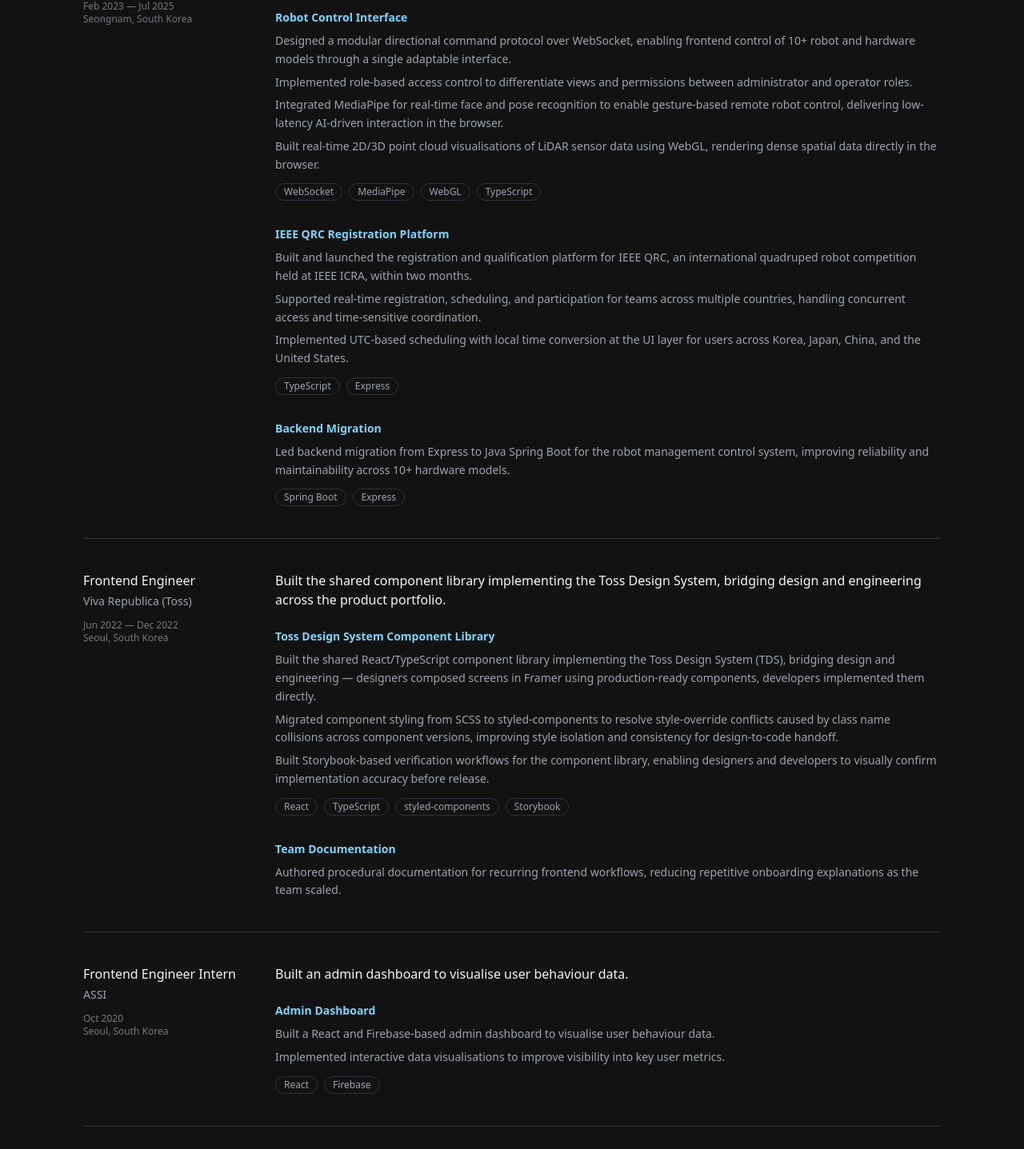
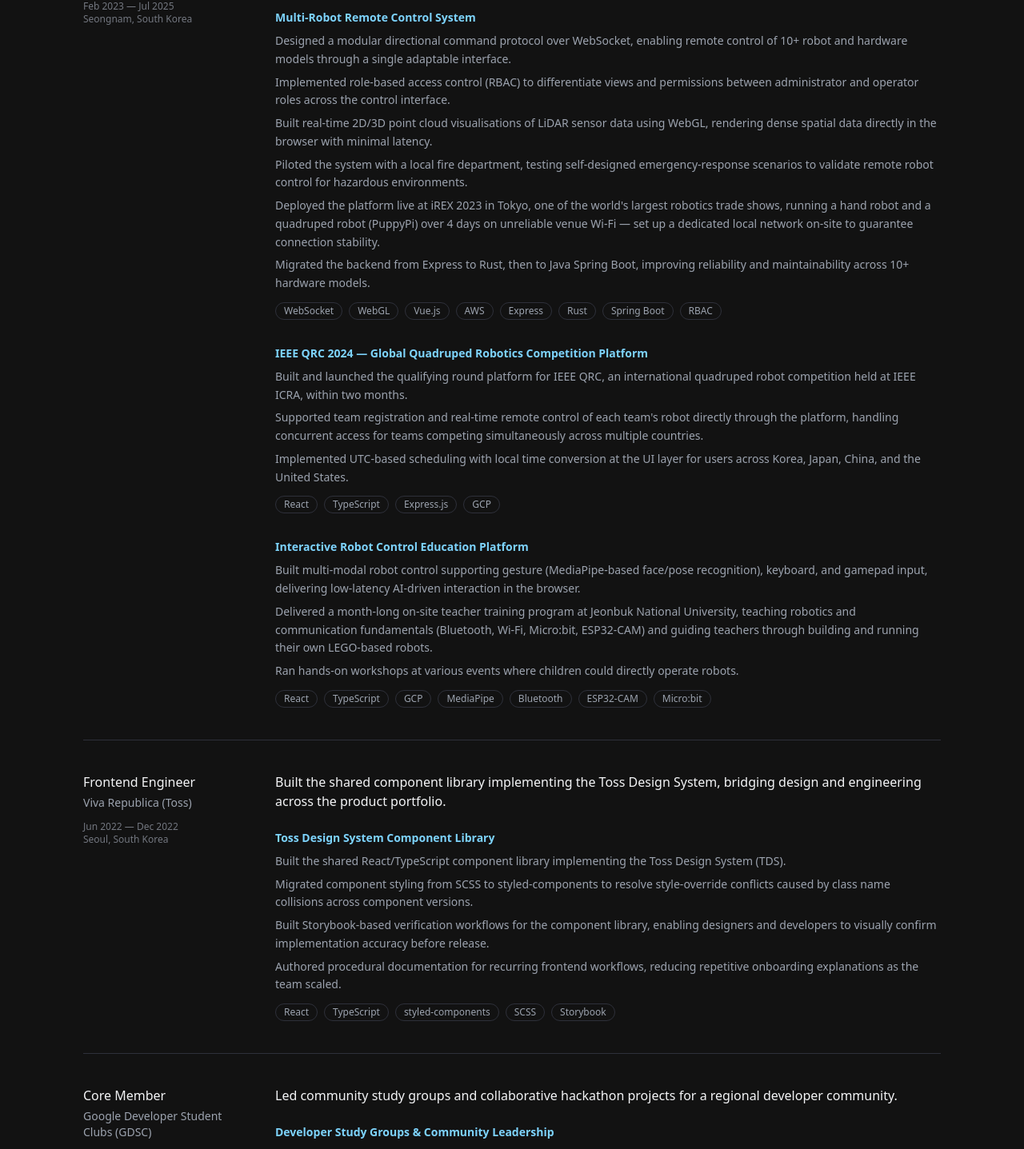
Before and after one commit to jeonghye-choi/portfolio, a React (Vite) app: page /experiences in a window 1280 px wide. Shown: the part 288-1725 px from the top of the page at 80% size. Built offline with nearby package versions, Linux system fonts and the light colour scheme.

Commit message:
chore: update experiences and projects contents

```diff
--- a/src/data/experiences.ts
+++ b/src/data/experiences.ts
@@ -25,33 +25,54 @@ export const experiences: Experience[] = [
     startDate: "2023-02",
     endDate: "2025-07",
     companySummary:
-      "Built real-time control interfaces for robotics hardware and led the platform for an international robotics competition.",
+      "Built real-time control interfaces for robotics hardware and led platforms for international robotics competitions and education.",
     projects: [
       {
-        title: "Robot Control Interface",
+        title: "Multi-Robot Remote Control System",
         bullets: [
-          "Designed a modular directional command protocol over WebSocket, enabling frontend control of 10+ robot and hardware models through a single adaptable interface.",
-          "Implemented role-based access control to differentiate views and permissions between administrator and operator roles.",
-          "Integrated MediaPipe for real-time face and pose recognition to enable gesture-based remote robot control, delivering low-latency AI-driven interaction in the browser.",
-          "Built real-time 2D/3D point cloud visualisations of LiDAR sensor data using WebGL, rendering dense spatial data directly in the browser.",
+          "Designed a modular directional command protocol over WebSocket, enabling remote control of 10+ robot and hardware models through a single adaptable interface.",
+          "Implemented role-based access control (RBAC) to differentiate views and permissions between administrator and operator roles across the control interface.",
+          "Built real-time 2D/3D point cloud visualisations of LiDAR sensor data using WebGL, rendering dense spatial data directly in the browser with minimal latency.",
+          "Piloted the system with a local fire department, testing self-designed emergency-response scenarios to validate remote robot control for hazardous environments.",
+          "Deployed the platform live at iREX 2023 in Tokyo, one of the world's largest robotics trade shows, running a hand robot and a quadruped robot (PuppyPi) over 4 days on unreliable venue Wi-Fi — set up a dedicated local network on-site to guarantee connection stability.",
+          "Migrated the backend from Express to Rust, then to Java Spring Boot, improving reliability and maintainability across 10+ hardware models.",
         ],
-        techStack: ["WebSocket", "MediaPipe", "WebGL", "TypeScript"],
+        techStack: [
+          "WebSocket",
+          "WebGL",
+          "Vue.js",
+          "AWS",
+          "Express",
+          "Rust",
+          "Spring Boot",
+          "RBAC",
+        ],
       },
       {
-        title: "IEEE QRC Registration Platform",
+        title: "IEEE QRC 2024 — Global Quadruped Robotics Competition Platform",
         bullets: [
-          "Built and launched the registration and qualification platform for IEEE QRC, an international quadruped robot competition held at IEEE ICRA, within two months.",
-          "Supported real-time registration, scheduling, and participation for teams across multiple countries, handling concurrent access and time-sensitive coordination.",
+          "Built and launched the qualifying round platform for IEEE QRC, an international quadruped robot competition held at IEEE ICRA, within two months.",
+          "Supported team registration and real-time remote control of each team's robot directly through the platform, handling concurrent access for teams competing simultaneously across multiple countries.",
           "Implemented UTC-based scheduling with local time conversion at the UI layer for users across Korea, Japan, China, and the United States.",
         ],
-        techStack: ["TypeScript", "Express"],
+        techStack: ["React", "TypeScript", "Express.js", "GCP"],
       },
       {
-        title: "Backend Migration",
+        title: "Interactive Robot Control Education Platform",
         bullets: [
-          "Led backend migration from Express to Java Spring Boot for the robot management control system, improving reliability and maintainability across 10+ hardware models.",
+          "Built multi-modal robot control supporting gesture (MediaPipe-based face/pose recognition), keyboard, and gamepad input, delivering low-latency AI-driven interaction in the browser.",
+          "Delivered a month-long on-site teacher training program at Jeonbuk National University, teaching robotics and communication fundamentals (Bluetooth, Wi-Fi, Micro:bit, ESP32-CAM) and guiding teachers through building and running their own LEGO-based robots.",
+          "Ran hands-on workshops at various events where children could directly operate robots.",
         ],
-        techStack: ["Spring Boot", "Express"],
+        techStack: [
+          "React",
+          "TypeScript",
+          "GCP",
+          "MediaPipe",
+          "Bluetooth",
+          "ESP32-CAM",
+          "Micro:bit",
+        ],
       },
     ],
   },
@@ -68,18 +89,45 @@ export const experiences: Experience[] = [
       {
         title: "Toss Design System Component Library",
         bullets: [
-          "Built the shared React/TypeScript component library implementing the Toss Design System (TDS), bridging design and engineering — designers composed screens in Framer using production-ready components, developers implemented them directly.",
-          "Migrated component styling from SCSS to styled-components to resolve style-override conflicts caused by class name collisions across component versions, improving style isolation and consistency for design-to-code handoff.",
+          "Built the shared React/TypeScript component library implementing the Toss Design System (TDS).",
+          "Migrated component styling from SCSS to styled-components to resolve style-override conflicts caused by class name collisions across component versions.",
           "Built Storybook-based verification workflows for the component library, enabling designers and developers to visually confirm implementation accuracy before release.",
+          "Authored procedural documentation for recurring frontend workflows, reducing repetitive onboarding explanations as the team scaled.",
         ],
-        techStack: ["React", "TypeScript", "styled-components", "Storybook"],
+        techStack: [
+          "React",
+          "TypeScript",
+          "styled-components",
+          "SCSS",
+          "Storybook",
+        ],
+      },
+    ],
+  },
+  {
+    id: "gdsc",
+    company: "Google Developer Student Clubs (GDSC)",
+    role: "Core Member",
+    location: "Busan, South Korea",
+    startDate: "2021-10",
+    endDate: "2022-12",
+    companySummary:
+      "Led community study groups and collaborative hackathon projects for a regional developer community.",
+    projects: [
+      {
+        title: "Developer Study Groups & Community Leadership",
+        bullets: [
+          "Organised and led recurring JavaScript and Vue.js study groups, and hosted a dedicated Git workshop session for the community.",
+          "Introduced Jira-based task management and restructured team roles to improve collaboration across designers and backend developers.",
+        ],
+        techStack: [],
       },
       {
-        title: "Team Documentation",
+        title: "Google Solution Challenge 2022",
         bullets: [
-          "Authored procedural documentation for recurring frontend workflows, reducing repetitive onboarding explanations as the team scaled.",
+          "Built a web app supporting emotional wellbeing for single mothers as part of the Google Solution Challenge 2022 hackathon.",
         ],
-        techStack: [],
+        techStack: ["TypeScript", "React"],
       },
     ],
   },
@@ -99,7 +147,7 @@ export const experiences: Experience[] = [
           "Built a React and Firebase-based admin dashboard to visualise user behaviour data.",
           "Implemented interactive data visualisations to improve visibility into key user metrics.",
         ],
-        techStack: ["React", "Firebase"],
+        techStack: ["React", "Firebase", "Adobe XD"],
       },
     ],
   },
@@ -116,9 +164,9 @@ export const experiences: Experience[] = [
       {
         title: "Advertising & Streaming Platform Design",
         bullets: [
-          "Created wireframes and high-fidelity prototypes for advertising and streaming platforms using Figma and Adobe XD.",
+          "Created wireframes and high-fidelity prototypes for advertising and streaming platforms using Figma",
         ],
-        techStack: ["Figma", "Adobe XD"],
+        techStack: ["Figma", "Adobe Illustrator"],
       },
     ],
   },
--- a/src/data/projects.ts
+++ b/src/data/projects.ts
@@ -19,13 +19,13 @@ export const projects: Project[] = [
     event: "Solo Project",
     startDate: "2026-06",
     endDate: null,
-    techStack: ["React", "TypeScript", "Data Aggregation"],
+    techStack: ["React", "TypeScript", "Vercel", "Claude AI"],
     liveUrl: "https://londonindance.jenchoi.dev",
     description:
       "A performance discovery platform bringing together ballet and contemporary dance listings across London.",
     bullets: [
-      "Aggregated live performance listings from Sadler's Wells, the Royal Ballet and Opera, and the London Coliseum into a single platform, solo-built from concept to deployment in one week.",
-      "Optimised for mobile-first usage based on Vercel Analytics data showing 68% of traffic from mobile devices.",
+      "Directed an AI coding agent (Claude) to build a crawling pipeline aggregating live performance listings from Sadler's Wells, the Royal Ballet and Opera, and the London Coliseum into a single platform, solo-built from concept to deployment in one week.",
+      "Optimised for mobile-first usage based on Vercel Analytics data showing 68% of traffic from mobile devices, with the UK and Korea as the top two visitor markets.",
     ],
   },
   {
@@ -35,14 +35,14 @@ export const projects: Project[] = [
     role: "Frontend Lead · 3-person team",
     startDate: "2026-06",
     endDate: "2026-06",
-    techStack: ["React", "Web Speech API", "Multilingual"],
+    techStack: ["React", "Web Speech API"],
     githubUrl: "https://github.com/VibeHack-Unbound/vibehack2026-unbound",
     description:
       "A multilingual mental wellbeing app for international students, built in a 24-hour hackathon.",
     bullets: [
       "Led frontend development and UI design in a 3-person team, built within a 24-hour hackathon window.",
-      "Implemented voice journaling with the Web Speech API, supporting multilingual transcription across English, Mandarin, and Korean.",
-      "Presented a working live demo at the event.",
+      "Implemented voice journaling with the Web Speech API, transcribing spoken entries in any language, and built a custom emotion-classification function — based on indicators defined with a teammate — to surface the user's emotional state.",
+      "Designed for international students who struggle to express emotions in a non-native language, addressing the hackathon's mental wellbeing theme.",
     ],
   },
   {
@@ -52,14 +52,22 @@ export const projects: Project[] = [
     role: "Frontend + Backend",
     startDate: "2026-06",
     endDate: "2026-06",
-    techStack: ["Next.js", "TypeScript", "FastAPI", "3D Visualization"],
+    techStack: [
+      "Next.js",
+      "TypeScript",
+      "FastAPI",
+      "Open Targets API",
+      "Vercel",
+      "Railway",
+    ],
     liveUrl: "https://mentytarget-two.vercel.app",
     description:
-      "An AI-powered target identification platform for psychiatric disorders, built in a 3-day hackathon.",
+      "An AI-powered platform that ranks candidate drug targets for a searched disease using genomic and literature data, condensing a manual research process into an instant, explainable report.",
     bullets: [
-      "Defined the product scope and information architecture, then built the full frontend, including a 3D visualisation of ranked genetic targets.",
-      "Took on backend development alongside frontend work, extending an AI-generated FastAPI service and resolving deployment across Vercel and Railway.",
-      "Built and deployed a working end-to-end product within a 3-day hackathon.",
+      "Took the team's initial concept and narrowed it into a single, demo-able problem within the 3-day hackathon window, defining page structure, user flow, and data requirements before writing code.",
+      "Built the full frontend UI (Search → Results → Reports) with a typed data-fetching layer and fallback-to-demo-data mode for resilience.",
+      "Diagnosed and fixed a deployment issue that surfaced as a CORS error but was actually caused by a duplicate backend entry point silently overriding the intended FastAPI app — resolved via Railway's custom start command.",
+      "Migrated backend hosting from Vercel to Railway after identifying that the FastAPI stack was incompatible with Vercel's serverless constraints.",
     ],
   },
   {
@@ -72,7 +80,7 @@ export const projects: Project[] = [
     techStack: ["TypeScript", "React"],
     githubUrl: "https://github.com/githru/githru-vscode-ext",
     description:
-      "A VS Code extension for visualising Git repository history. Awarded Excellence among all participating teams.",
+      "A VS Code extension for visualising Git repository history, built through a government-supported open source contribution program (NIPA). Awarded Excellence among all participating teams.",
     bullets: [
       "Built the TemporalFilter component from scratch — including types, data structures, sorting utilities, and UI — enabling users to filter commit history by time range.",
       "Established design system foundations: color palettes, dark/light theme tokens, font variables, and global styles.",
@@ -81,7 +89,7 @@ export const projects: Project[] = [
   {
     id: "emotion-diary-pwa",
     title: "Emotion Diary",
-    event: "Google Developer Student Clubs",
+    event: "Google Developer Student Clubs — Google Solution Challenge 2022",
     role: "Core Member · Team project",
     startDate: "2021-01",
     endDate: "2022-12",
```
